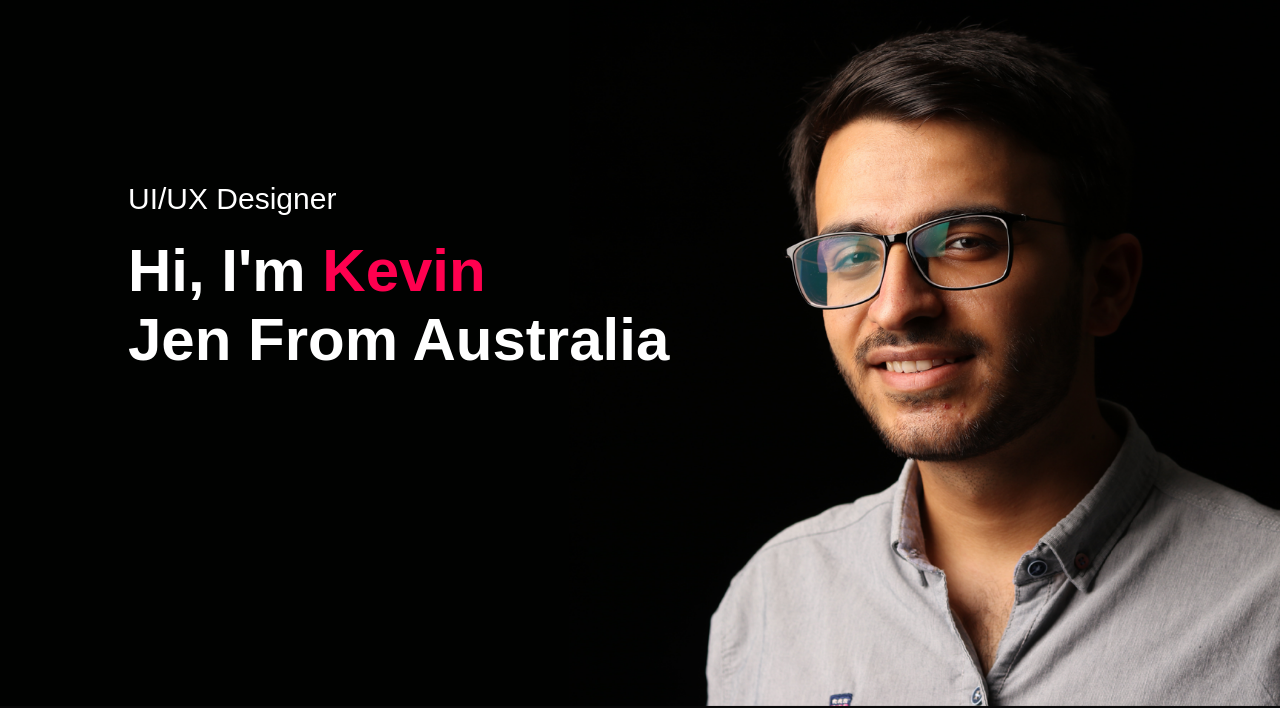
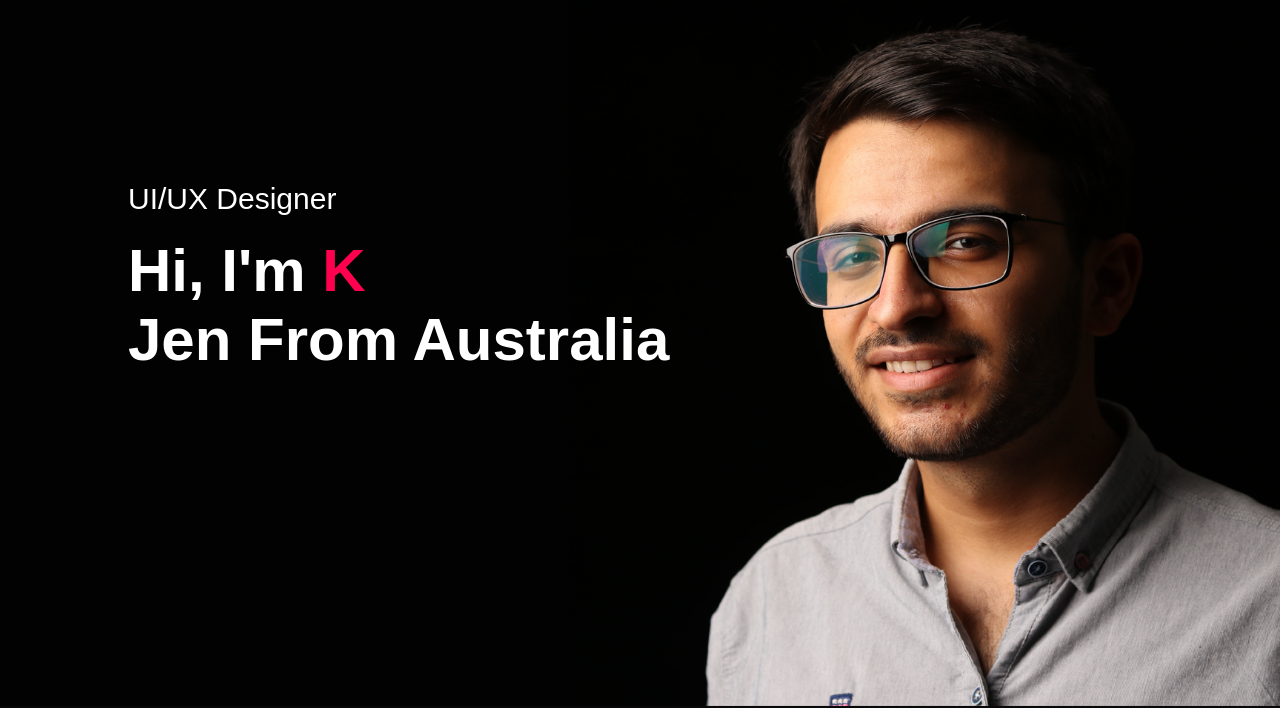
Before and after one commit to ArisLooi/portfoliowebsite, a plain HTML site: page index.html in a window 1280 px wide. Shown: the part 94-802 px from the top of the page. Drawn offline with Linux system fonts and the light colour scheme.

Commit message:
update name

```diff
--- a/index.html
+++ b/index.html
@@ -24,7 +24,7 @@
             </nav>
             <div class="header-text">
                 <p>UI/UX Designer</p>
-                <h1>Hi, I'm <span>Kevin</span><br>Jen From Australia</h1>
+                <h1>Hi, I'm <span>K</span><br>Jen From Australia</h1>
             </div>
         </div>
     </div>
```
